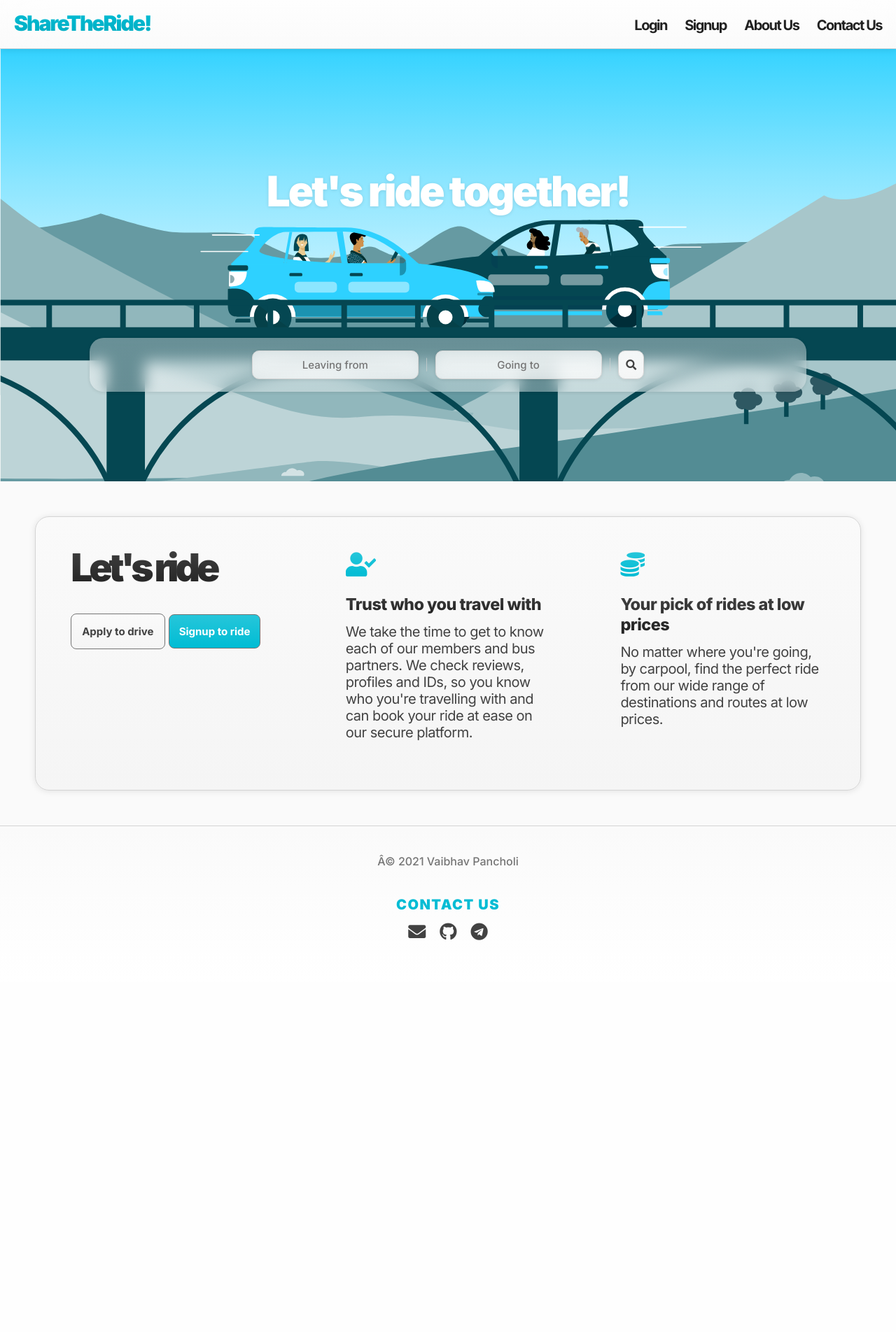
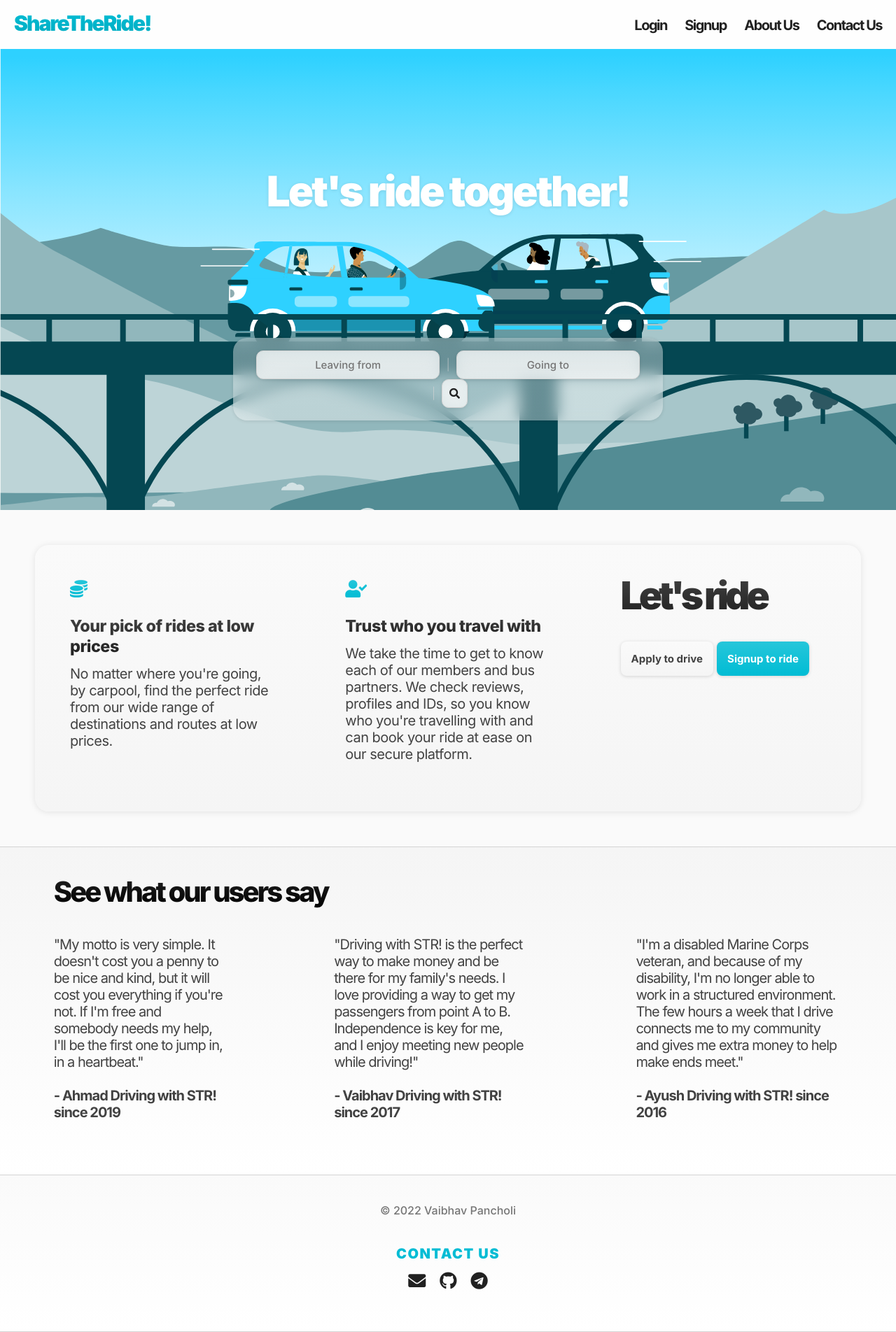
Before and after one commit to vaibhav202/project, a PHP site: page / in a window 1280 px wide. Shown: the whole page at 70% size. Before the commit the page ends 1344 px from the top, so only its background shows below. Run offline with PHP 8.4, Linux system fonts and the light colour scheme.

Commit message:
project: Coverted all files to php and implemented database connection and their function

```diff
--- a/index.html
+++ b/index.php
@@ -1,18 +1,21 @@
 <!DOCTYPE html>
+<?php
+session_start();
+?>
+
 <html>
-
 <head>
-    <meta http-equiv="content-type" content="text/html; charset=windows-1252">
     <meta name="viewport" content="width=device-width, initial-scale=1.0">
     <link rel="preconnect" href="https://fonts.gstatic.com">
     <link href="https://fonts.googleapis.com/css2?family=Inter:wght@200;400;500;700;800;900&amp;display=swap" rel="stylesheet">
     <link href="https://cdnjs.cloudflare.com/ajax/libs/font-awesome/5.15.3/css/all.min.css" rel="stylesheet">
     <link href="style1.css" rel="stylesheet">
-    <script src="main.js"></script>
     <title>ShareTheRide!</title>
+    <link rel="icon" href="assets/STR!.svg" type="image/x-icon">
 </head>
 
 <body>
+
   <div class="nav">
     <input type="checkbox" id="nav-check">
       <div class="nav-header">
@@ -29,27 +32,29 @@
     </div>
 
     <div style="margin-top: -46.4px;" class="nav-links">
-      <a href="login.html">Login</a>
-      <a href="signup.html">Signup</a>
+      <a href="./login.php">Login</a>
+      <a href="signup.php">Signup</a>
       <a href="#about">About Us</a>
       <a href="#contactus">Contact Us</a>
     </div>
   </div>
 
-  <div class="bg1">
+  <div style="margin-top: 70px;" class="bg1">
     <h1>Let's ride together!</h1>
     <div class="empty-area"><span></span></div>
+    <form action="phpSearch.php" method="post">
     <div class="ride-search-container">
       <div class="content-width">
-        <input type="text" placeholder="Leaving from"></button>
+        <input type="text" name="search" id="search" placeholder="Leaving from"></button>
           <label>
             <span>|</span>
           </label>
-        <input type="text" placeholder="Going to"></button>
+        <input type="text" name="search" id="search" placeholder="Going to"></button>
         <label>
           <span>|</span>
         </label>
         <button class="ride-search-button"><i class="fas fa-search"></i></button>
+      </form>
       </div>
     </div>
   </div>
@@ -68,14 +73,27 @@
     <div class="column">
       <h1>Let's ride</h1>
       <a href="#"><button class="applytodrive">Apply to drive</button></a>
-      <a href="signup.html"><button class="signuptoride">Signup to ride</button></a>
+      <a href="signup.php"><button class="signuptoride">Signup to ride</button></a>
     </div>
   </div>
+
+  <div class="user-rating-container">
+    <h1>See what our users say</h1>
+    <div class="content">
+      <p>"My motto is very simple. It doesn't cost you a penny to be nice and kind, but it will cost you everything if you're not. If I'm free and somebody needs my help, I'll be the first one to jump in, in a heartbeat."<br><br><b>- Ahmad Driving with STR! since 2019</b></p>
+
+      <p>"Driving with STR! is the perfect way to make money and be there for my family's needs. I love providing a way to get my passengers from point A to B. Independence is key for me, and I enjoy meeting new people while driving!"<br><br><b>- Vaibhav Driving with STR! since 2017</b></p>
+
+      <p>"I'm a disabled Marine Corps veteran, and because of my disability, I'm no longer able to work in a structured environment. The few hours a week that I drive connects me to my community and gives me extra money to help make ends meet."<br><br><b>- Ayush Driving with STR! since 2016</b></p>
+    </div>
+  </div>
+
+
 
   <div id="contactus">
 		<div class="bottom-container">
       <span>
-        <label>© 2021 Vaibhav Pancholi</label>
+        <label>© 2022 Vaibhav Pancholi</label>
       </span>
 			<p>Contact Us</p>
 				<a href="#"><i class="fas fa-envelope"></i></a>
@@ -83,6 +101,8 @@
 				<a href="#"><i class="fab fa-telegram"></i></a>
     </div>
   </div>
+
+  <script src="main.js"></script>
+
 </body>
-
 </html>
--- a/style1.css
+++ b/style1.css
@@ -1,6 +1,6 @@
 * {
     box-sizing: border-box;
-    font-family: Inter, sans-serif;
+    font-family: -apple-system, BlinkMacSystemFont, Inter, 'Segoe UI', Roboto, Oxygen, Ubuntu, Cantarell, 'Open Sans', 'Helvetica Neue', sans-serif;
     scroll-behavior: smooth;
 
     font-kerning: normal;
@@ -34,14 +34,12 @@ body {
     padding-left: 10px;
     padding-right: 10px;
     width: 100%;
-    box-shadow: 0px 1px 10px rgba(0,0,0,0.1);
-    background-image: linear-gradient(180deg, rgba(255,255,255,0.7), rgba(250,250,250,0.7));
+    background-color: rgba(255,255,255,0.8);
     position: fixed;
     top: 0;
     z-index: 1;
-    border-bottom: 1px #d4d4d4 solid;
-    backdrop-filter: blur(30px);
-    -webkit-backdrop-filter: blur(30px);
+    backdrop-filter: blur(20px);
+    -webkit-backdrop-filter: blur(20px);
 }
 
 .nav > .nav-header {
@@ -235,13 +232,13 @@ body {
     padding-bottom: 5%;
 }
 
-.bg1 > .ride-search-container {
+.bg1 > form > .ride-search-container {
     content: "";
     display: table;
     clear: both;
     position: sticky;
     overflow: hidden;
-    width: 100%;
+    width: 60%;
     margin: auto;
     padding: 8px;
     border-radius: 20px;
@@ -261,14 +258,14 @@ body {
     }
 }
 
-.bg1 > .ride-search-container > .content-width {
+.bg1 > form > .ride-search-container > .content-width {
     padding: 10px;
     text-align: center;
     width: 95%;
     margin: 0 auto;
 }
 
-.bg1 > .ride-search-container > .content-width > label > span {
+.bg1 > form > .ride-search-container > .content-width > label > span {
     margin-left: 5px;
     margin-right: 5px;
     color: #d4d4d4;
@@ -276,12 +273,12 @@ body {
 }
 
 @media only screen and (max-width: 908px) {
-    .bg1 > .ride-search-container > .content-width > label > span {
+    .bg1 > form > .ride-search-container > .content-width > label > span {
         display: none;
     }
 }
 
-.bg1 > .ride-search-container > .content-width > input {
+.bg1 > form > .ride-search-container > .content-width > input {
     padding: 10px;
     text-align: center;
     font-weight: 500;
@@ -297,17 +294,17 @@ body {
     -webkit-backdrop-filter: blur(10px);
 }
 
-.bg1 > .ride-search-container > .content-width > input:hover {
+.bg1 > form > .ride-search-container > .content-width > input:hover {
     outline: 2px solid #4DD0E1;
     transition: all .5s ease-in-out;
 }
 
-.bg1 > .ride-search-container > .content-width > input:focus {
+.bg1 > form > .ride-search-container > .content-width > input:focus {
     outline: 2px solid #00BCD4;
     transition: all .5s ease-in-out;
 }
 
-.bg1 > .ride-search-container > .content-width > button {
+.bg1 > form > .ride-search-container > .content-width > button {
     display: inline-block;
     padding: 10px;
     cursor: pointer;
@@ -322,37 +319,37 @@ body {
 }
 
 .ride-search-button {
-    background-image: linear-gradient(180deg, rgba(255,255,255,0.7), rgba(245,245,245,0.7));
+    background-color: rgba(250,250,250,0.7);
     backdrop-filter: blur(10px);
     -webkit-backdrop-filter: blur(10px);
 }
 
 @media only screen and (max-width: 865px) {
-    .bg1 > .ride-search-container > .content-width > input{
+    .bg1 > form > .ride-search-container > .content-width > input{
         margin-block: 5px;
         width: 60%;
     }
 
-    .bg1 > .ride-search-container > .content-width > button {
+    .bg1 > form > .ride-search-container > .content-width > button {
         margin-top: 5px;
         width: 60%;
     }
 }
 
 @media only screen and (max-width: 560px) {
-    .bg1 > .ride-search-container > .content-width > input {
+    .bg1 > form > .ride-search-container > .content-width > input {
         margin-block: 10px;
     }
 }
 
 @media only screen and (max-width: 420px) {
-    .ride-search-container > .content-width > input{
+    form > .ride-search-container > .content-width > input{
         padding: 12px;
         font-size: 12px;
         width: 80%;
     }
 
-    .ride-search-container > .content-width > button {
+    form > .ride-search-container > .content-width > button {
         margin-top: 5px;
         width: 80%;
     }
@@ -360,14 +357,14 @@ body {
 }
 
 @media only screen and (max-width: 300px) {
-    .bg1 > .ride-search-container > .content-width > input {
+    .bg1 > form > .ride-search-container > .content-width > input {
         padding: 10px;
         font-size: 12px;
     }
 }
 
 .column {
-    float: right;
+    float: left;
     width: 33.33%;
     padding: 50px;
     font-size: 20px;
@@ -375,7 +372,7 @@ body {
 }
 
 .column > i {
-    font-size: 35px;
+    font-size: 25px;
     background-image: linear-gradient(180deg, #26C6DA, #00BCD4);
     background-clip: text;
     -webkit-background-clip: text;
@@ -422,33 +419,32 @@ body {
 .column > a > button {
     margin-top: -5px;
     padding: 15px;
+    box-shadow: 0px 1px 5px rgba(0,0,0,0.15);
 }
 
 .column > a > .applytodrive {
     cursor: pointer;
-    border: 1px solid #757575;
     border-radius: 8px;
-    padding: 15px;
     color: #424242;
     background-image: linear-gradient(180deg,#FAFAFA, #F5F5F5);
 }
 
 .column > a > .applytodrive:hover {
+    box-shadow: 0px 1px 6px rgba(0,0,0,0.2);
     background-image: linear-gradient(360deg,#F5F5F5, #EEEEEE);
-    transition: all .5s ease-in-out;
+    transition: all .1s ease-in-out;
 }
 
 .column > a > .signuptoride {
     cursor: pointer;
-    border: 1px solid #757575;
     border-radius: 8px;
-    padding: 14px;
     background-image: linear-gradient(180deg, #26C6DA, #00BCD4);
 }
 
 .column > a > .signuptoride:hover {
+    box-shadow: 0px 1px 6px rgba(0,0,0,0.2);
     background-image: linear-gradient(360deg,#00BCD4, #00ACC1);
-    transition: all .5s ease-in-out;
+    transition: all .1s ease-in-out;
 }
 
 .row {
@@ -463,7 +459,7 @@ body {
     background-image:  linear-gradient(180deg, #FAFAFA, #F5F5F5);
     background-size: cover;
     border-radius: 20px;
-    border: 1px solid #d4d4d4;
+
 }
 
 @media screen and (max-width: 1040px) {
@@ -527,7 +523,80 @@ body {
         margin: auto;
         padding-top: 50px;
         background-image: linear-gradient(180deg, #FAFAFA, #F5F5F5);
-        border: none;
+    }
+}
+
+.content {
+    display: flex;
+    width: 100%;
+    overflow: auto;
+    letter-spacing: -0.5px;
+}
+
+.content > p {
+    text-align: left;
+    color: #424242;
+    margin-top: 1%;
+    margin-bottom: 6%;
+    margin-left: 6%;
+    margin-right: 6%;
+    font-size: 20px;
+    font-weight: 400;
+    letter-spacing: -1px;
+}
+
+.user-rating-container {
+    content: "";
+    clear: both;
+    display: table;
+    width: 100%;
+    border-top: 1px #d4d4d4 solid;
+    background-image:  linear-gradient(180deg, #F5F5F5, #FAFAFA, white);
+    background-size: cover;
+}
+
+.user-rating-container > h1 {
+    display: block;
+    font-size: 40px;
+    font-weight: 800;
+    letter-spacing: -3px;
+    margin-top: 3%;
+    margin-left: 6%;
+    text-align: left;
+    background-image: linear-gradient(180deg, #212121, black);
+    background-clip: text;
+    -webkit-background-clip: text;
+    -webkit-text-fill-color: transparent;
+    -moz-background-clip: text;
+    -moz-text-fill-color: transparent;
+    -ms-background-clip: text;
+    -ms-text-fill-color: transparent;
+}
+
+@media only screen and (max-width: 1000px) {
+    .content {
+        display: block;
+    }
+
+    .content > p {
+        text-align: center;
+    }
+
+    .user-rating-container > h1 {
+        text-align: center;
+        margin-left: 0;
+    }
+}
+
+@media only screen and (max-width: 370px) {
+    .content > p {
+        font-size: 18px;
+        letter-spacing: -0.8px;
+    }
+
+    .user-rating-container > h1 {
+        font-size: 30px;
+        letter-spacing: -2px;
     }
 }
 
@@ -544,6 +613,7 @@ body {
     padding: 20px;
     text-align: center;
     border-top: 1px #d4d4d4 solid;
+    border-bottom: 1px #d4d4d4 solid;
     background-image: linear-gradient(180deg, #FAFAFA, white);
     z-index: 1;
 }
@@ -578,23 +648,26 @@ i:hover {
 }
 
 .fas , .fab {
-    color: #424242;
+    color: #212121;
 }
 
 .fa-envelope:hover {
     color: #EF5350;
+    transition: all 1s cubic-bezier(0.755, 0.05, 0.855, 0.06);
 }
 
 .fa-github:hover {
     color: #AB47BC;
+    transition: all 1s cubic-bezier(0.755, 0.05, 0.855, 0.06);
 }
 
 .fa-telegram:hover {
     color: #42A5F5;
+    transition: all 1s cubic-bezier(0.755, 0.05, 0.855, 0.06);
 }
 
 /* For signup and login page */
-.loginui {
+form > .loginui {
     display: block;
     position: relative;
     box-sizing: border-box;
```
Also changed, not shown: other parts of style1.css (+13 -13 lines), authenticated_user_page.php (added, +140 -0 lines), cities_database_conn.php (added, +13 -0 lines), login.html (deleted, +0 -33 lines), login.php (added, +62 -0 lines), phpSearch.php (added, +29 -0 lines), signup.html (deleted, +0 -35 lines), signup.php (added, +70 -0 lines), users_database_conn.php (added, +9 -0 lines), assets/STR!.png (added), assets/STR!.svg (added), main.js (line endings or trailing spaces), 1 other file.
